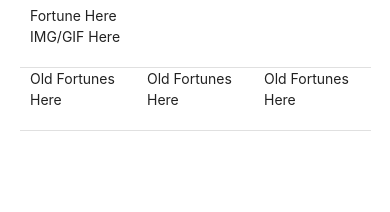
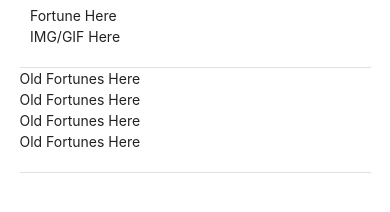
Before and after one commit to clhurlbut/virtual_fortune_cookie, a plain HTML site: page index.html in a window 390 px wide. Shown: the part 304-516 px from the top of the page. Drawn offline with nearby package versions, Linux system fonts and the light colour scheme.

Commit message:
added responsiveness to old fortunes div

```diff
--- a/index.html
+++ b/index.html
@@ -22,9 +22,10 @@
     </div>
     <div class="divider"></div>
     <div class="row">
-        <div class="col s4"> Old Fortunes Here </div>
-        <div class="col s4"> Old Fortunes Here </div>
-        <div class="col s4"> Old Fortunes Here </div>
+        <div class="s12 m6 l3"> Old Fortunes Here </div>
+        <div class="s12 m6 l3"> Old Fortunes Here </div>
+        <div class="s12 m6 l3"> Old Fortunes Here </div>
+        <div class="s12 m6 l3"> Old Fortunes Here </div>
     </div>
     <div class="divider"></div>
 </div>
```
